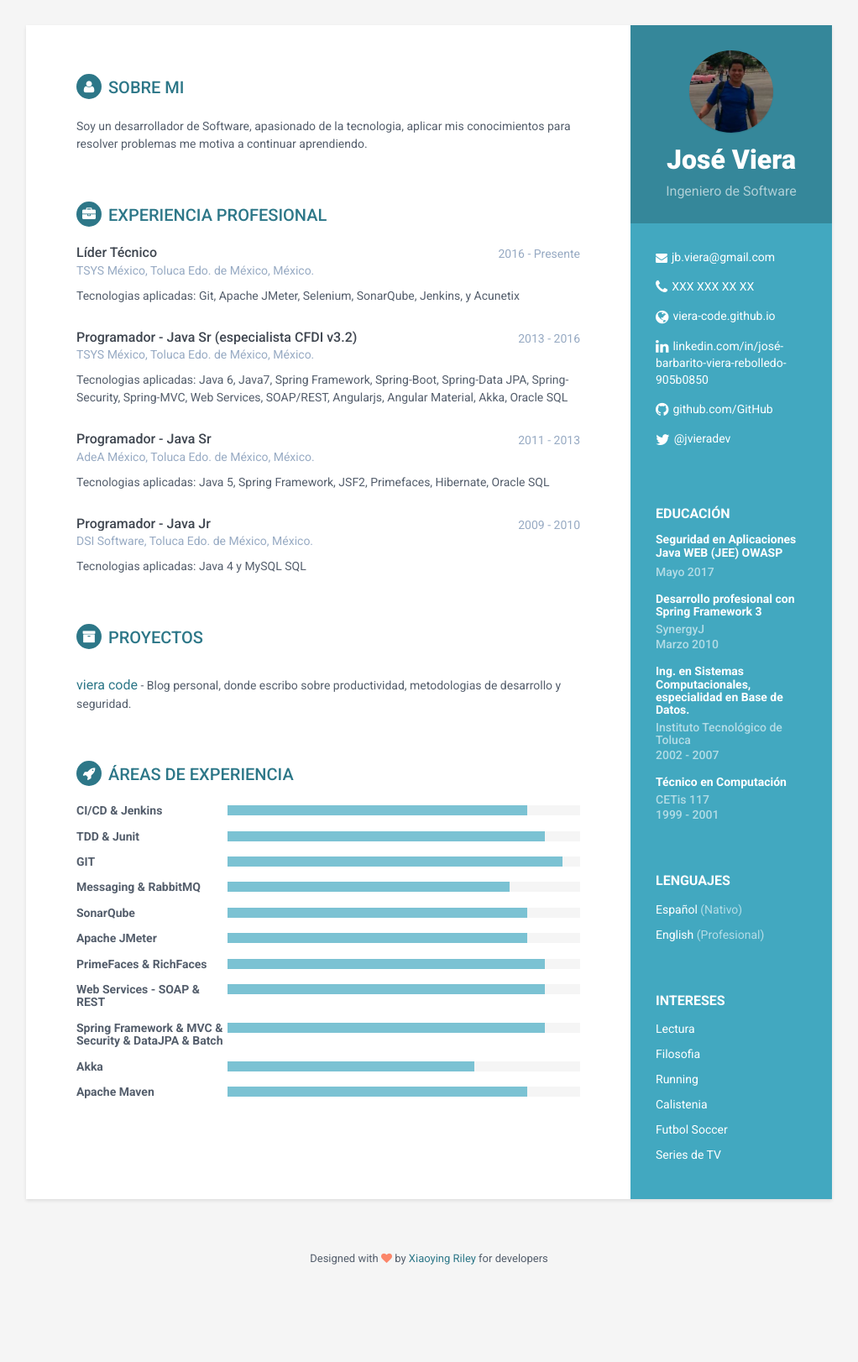
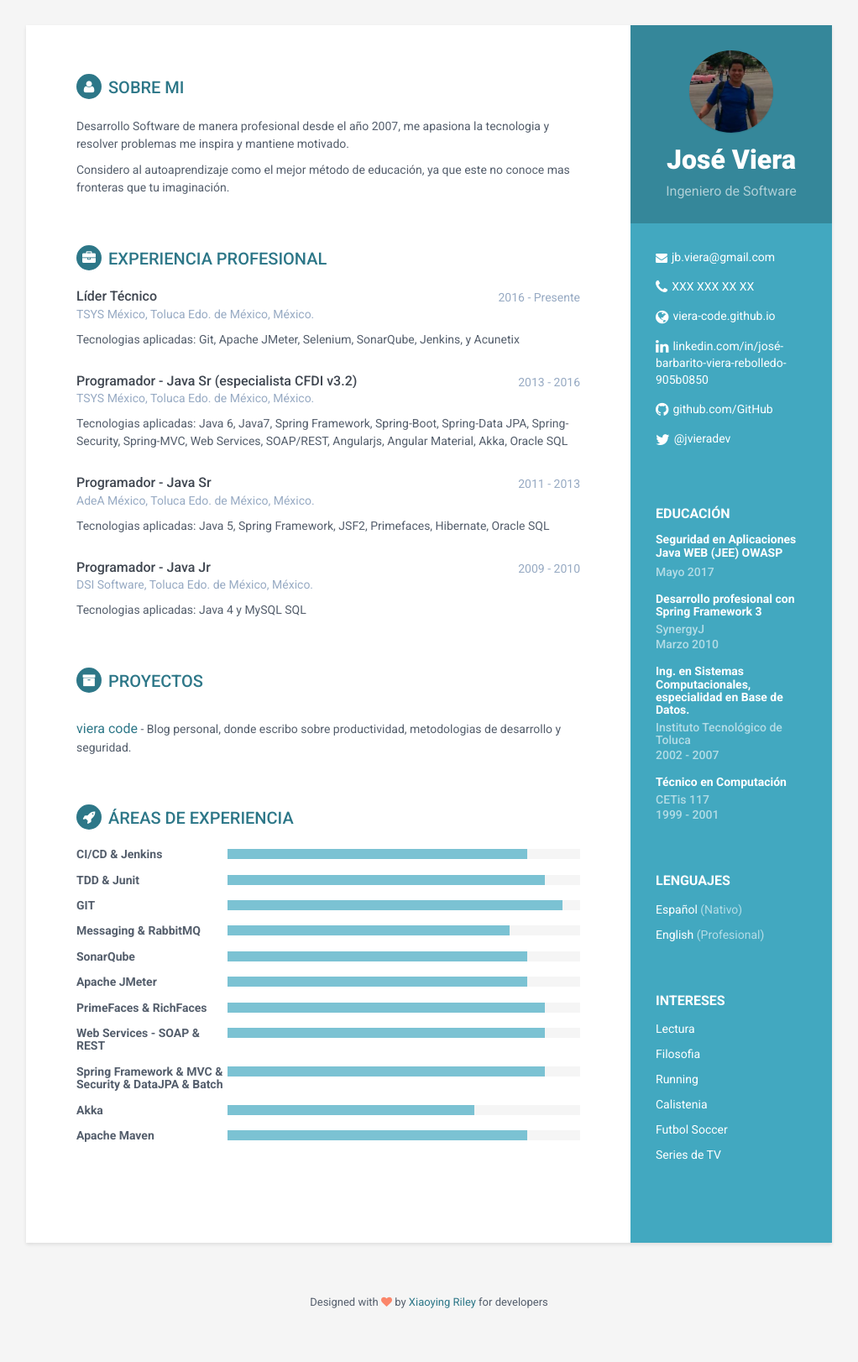
Before and after one commit to jviera/jviera.github.io, a Jekyll site: the page built from index.html, in a window 1280 px wide. Shown: the whole page at 84% size, without its empty margins (129-1151 px from the left). Built offline with Jekyll 4.4.1, drawn with Linux system fonts in a browser that asks for light colours; before the commit the page ends 1570 px from its top, so only the background shows below that.

Commit message:
Update career-profile.html

```diff
--- a/_includes/career-profile.html
+++ b/_includes/career-profile.html
@@ -1,6 +1,7 @@
 <section class="section summary-section">
     <h2 class="section-title"><i class="fa fa-user"></i>Sobre mi</h2>
     <div class="summary">
-        <p>Soy un desarrollador de Software, apasionado de la tecnologia, aplicar mis conocimientos para resolver problemas me motiva a continuar aprendiendo.</p>
+        <p>Desarrollo Software de manera profesional desde el año 2007, me apasiona la tecnologia y resolver problemas me inspira y mantiene motivado.</p>
+        <p>Considero al autoaprendizaje como el mejor método de educación, ya que este no conoce mas fronteras que tu imaginación.</p>
     </div>
 </section>
```
